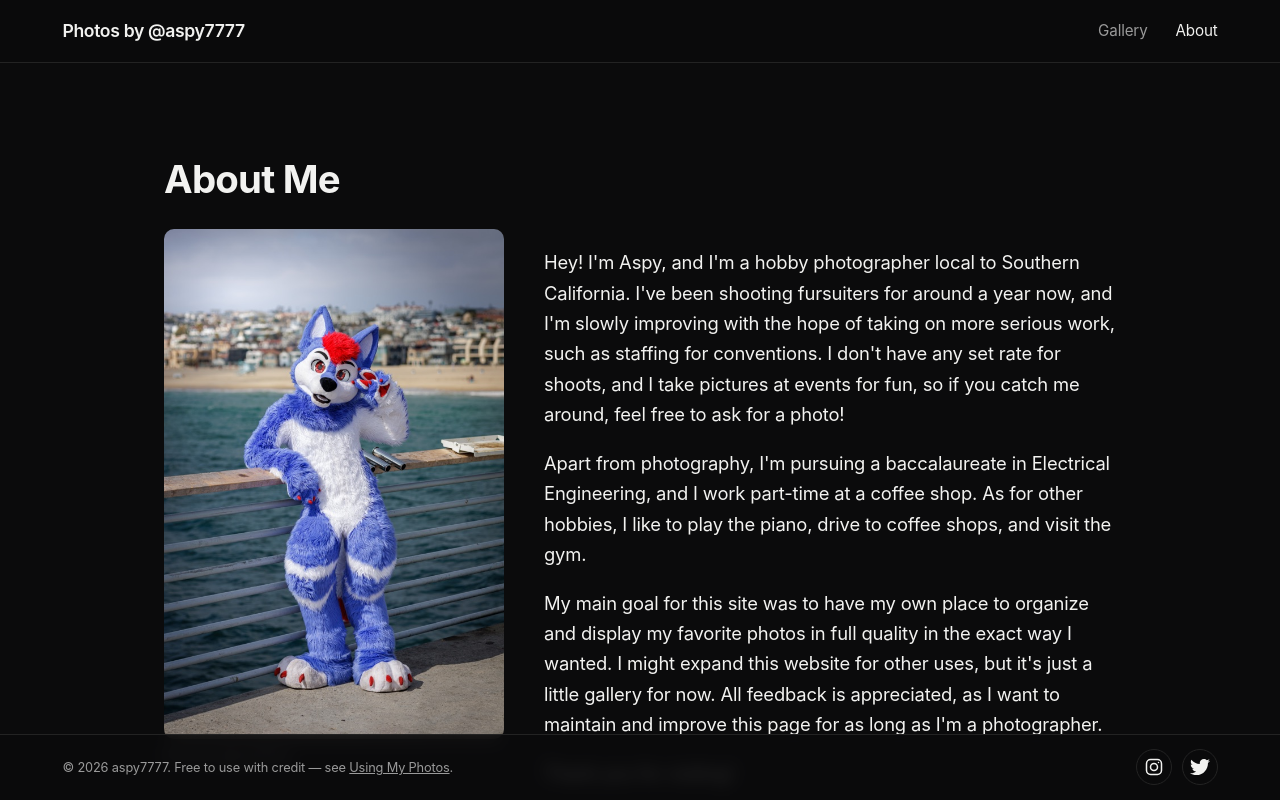
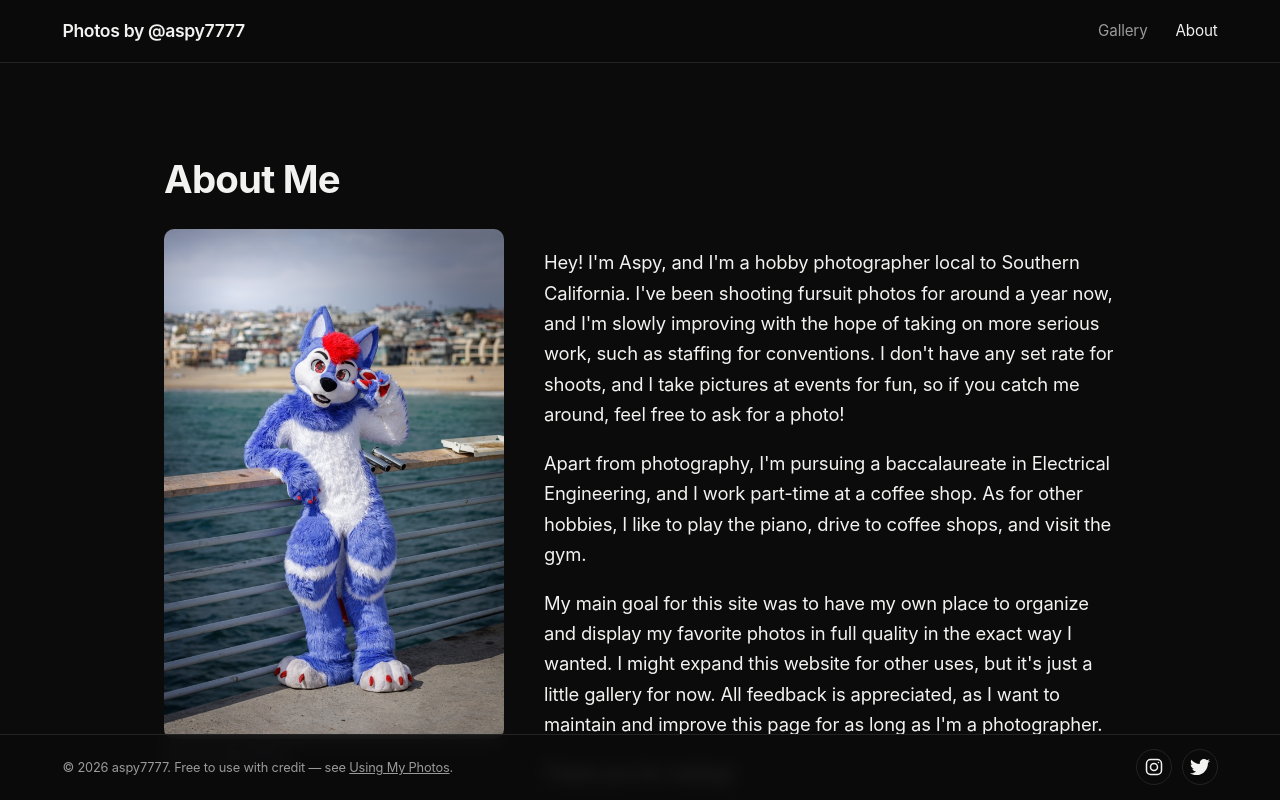
Before and after one commit to steampiano/PhotographyPortfolio, a website: page about.html in a window 1280 px wide. Shown: the top 800 px of the page. Drawn offline with Linux system fonts and the light colour scheme.

Commit message:
Tweak About Me wording: 'fursuit photos' instead of 'fursuiters'

```diff
--- a/about.html
+++ b/about.html
@@ -31,7 +31,7 @@
       <div class="about-text">
         <p>
           Hey! I'm Aspy, and I'm a hobby photographer local to Southern
-          California. I've been shooting fursuiters for around a year now,
+          California. I've been shooting fursuit photos for around a year now,
           and I'm slowly improving with the hope of taking on more serious
           work, such as staffing for conventions. I don't have any set rate
           for shoots, and I take pictures at events for fun, so if you catch
```
